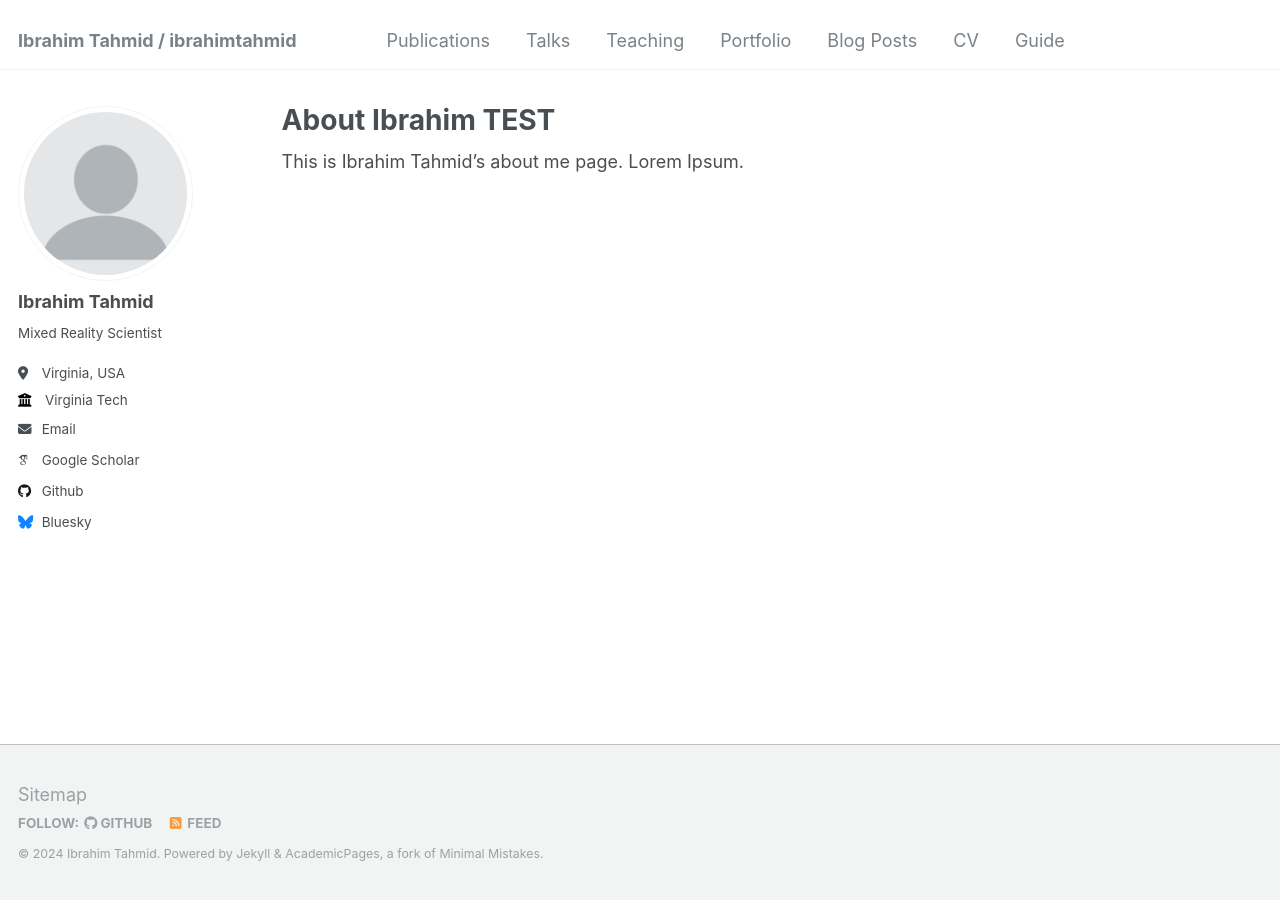
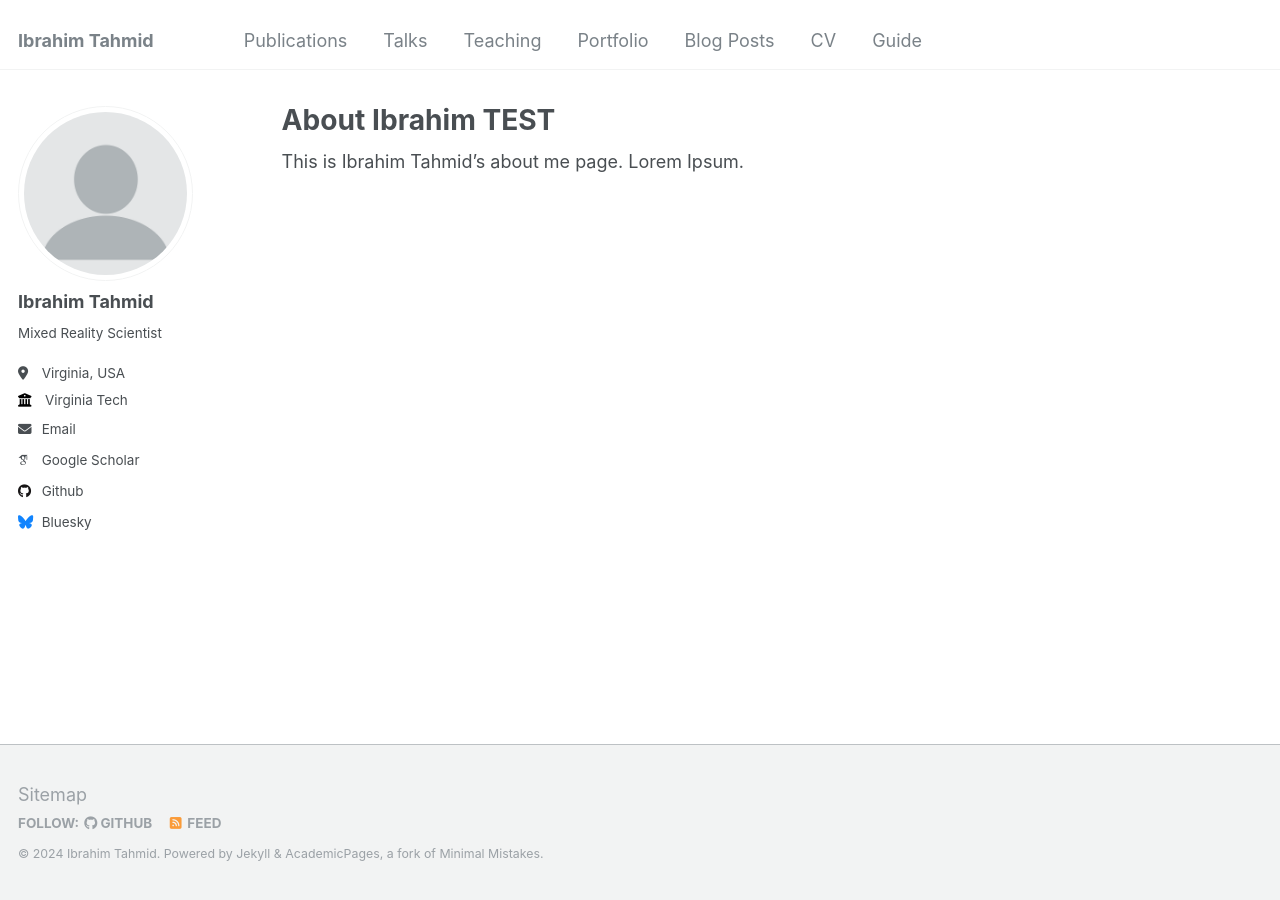
Before and after one commit to iatahmid/iatahmid.github.io, a Jekyll site: the page built from _pages/about.md, in a window 1280 px wide. Built offline with Jekyll 4.4.1, drawn with Linux system fonts in a browser that asks for light colours; some web fonts are replaced.

Commit message:
Update _config.yml

```diff
--- a/_config.yml
+++ b/_config.yml
@@ -8,13 +8,13 @@
 
 # Basic Site Settings
 locale                   : "en-US"
-title                    : "Ibrahim Tahmid / ibrahimtahmid"
+title                    : "Ibrahim Tahmid"
 title_separator          : "-"
 name                     : &name "Ibrahim Tahmid"
 description              : &description "Ibrahim's description"
-url                      : https://ibrahimtahmid.github.io # the base hostname & protocol for your site e.g. "https://mmistakes.github.io"
+url                      : https://iatahmid.github.io # the base hostname & protocol for your site e.g. "https://mmistakes.github.io"
 baseurl                  : "" # the subpath of your site, e.g. "/blog"
-repository               : "iatahmid/ibrahimtahmid.github.io"
+repository               : "iatahmid/iatahmid.github.io"
 
 # Site Author - The following control what appear as part of the author content on the side bar.
 #               If a field is blank the icon and link will not appear, otherwise it will be shown.
```
